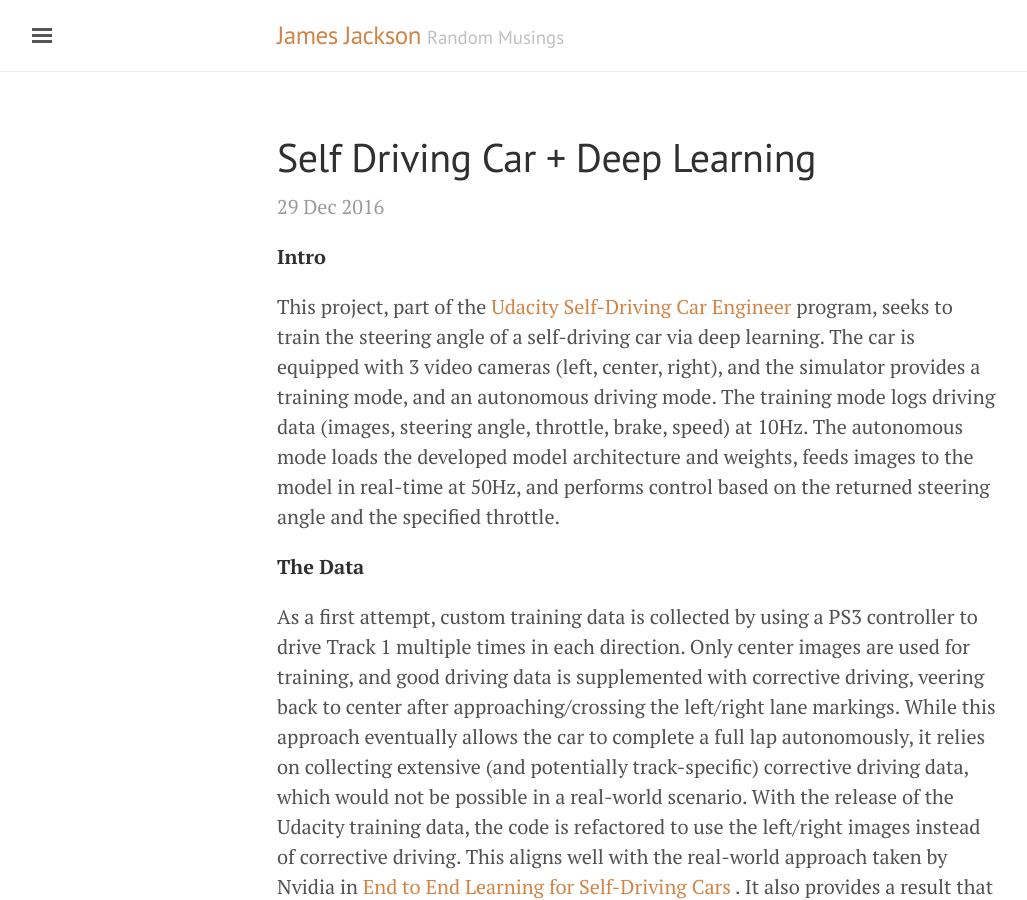
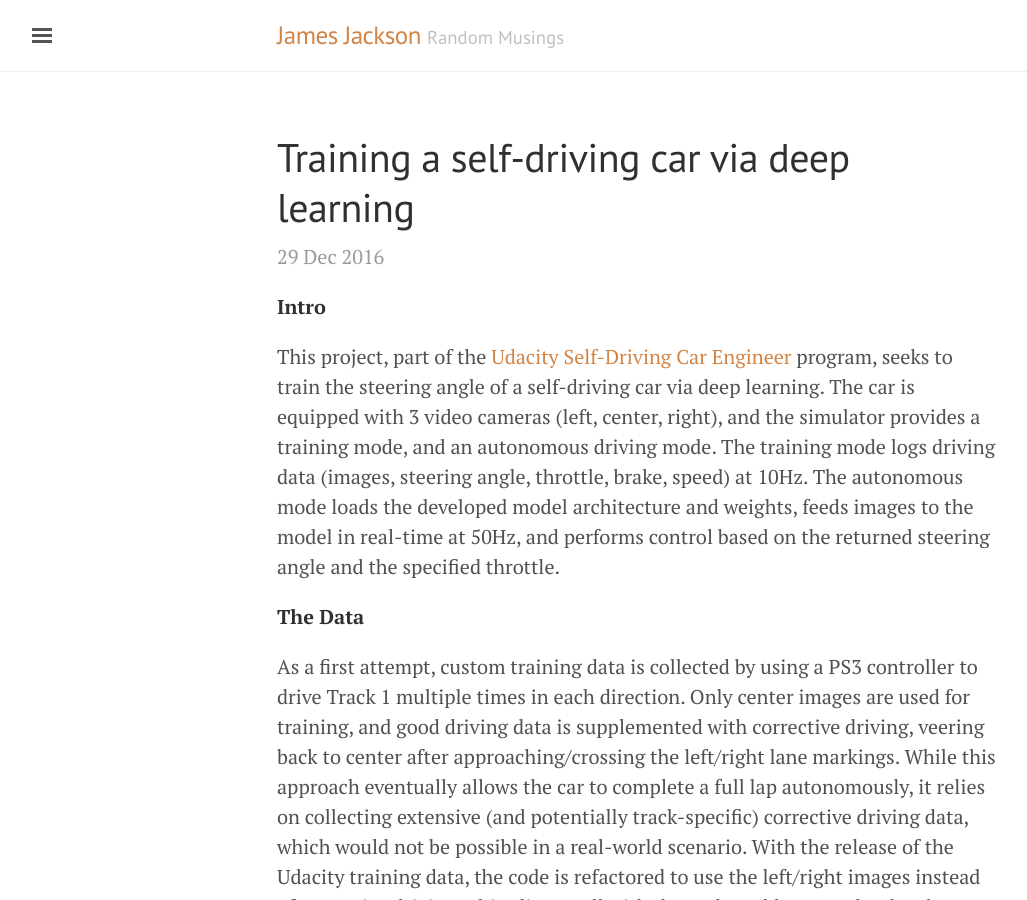
Before and after one commit to jamesjackson/jamesjackson.github.io, a Jekyll site: the page built from _posts/2016-12-29-self-driving-car-deep-learning.md, in a window 1280 px wide and 900 px high. Shown: the whole window, without its empty margins (3-1030 px from the left). Built offline with Jekyll 4.4.1, drawn with Linux system fonts in a browser that asks for light colours; our own code applies the rules of GitHub Pages for plain Markdown files; comment, search, counter and statistics services are not loaded; some of the changed text lies outside the part shown.

Commit message:
update blog

```diff
--- a/_posts/2016-12-29-self-driving-car-+-deep-learning.md
+++ b/_posts/2016-12-29-self-driving-car-deep-learning.md
@@ -1,3 +1,9 @@
+---
+layout: post
+title: Training a self-driving car via deep learning
+comments: true
+---
+
 **Intro**
 
 This project, part of the [Udacity Self-Driving Car Engineer](https://www.udacity.com/course/self-driving-car-engineer-nanodegree--nd013) program, seeks to train the steering angle of a self-driving car via deep learning. The car is equipped with 3 video cameras (left, center, right), and the simulator provides a training mode, and an autonomous driving mode. The training mode logs driving data (images, steering angle, throttle, brake, speed) at 10Hz. The autonomous mode loads the developed model architecture and weights, feeds images to the model in real-time at 50Hz, and performs control based on the returned steering angle and the specified throttle.
```
